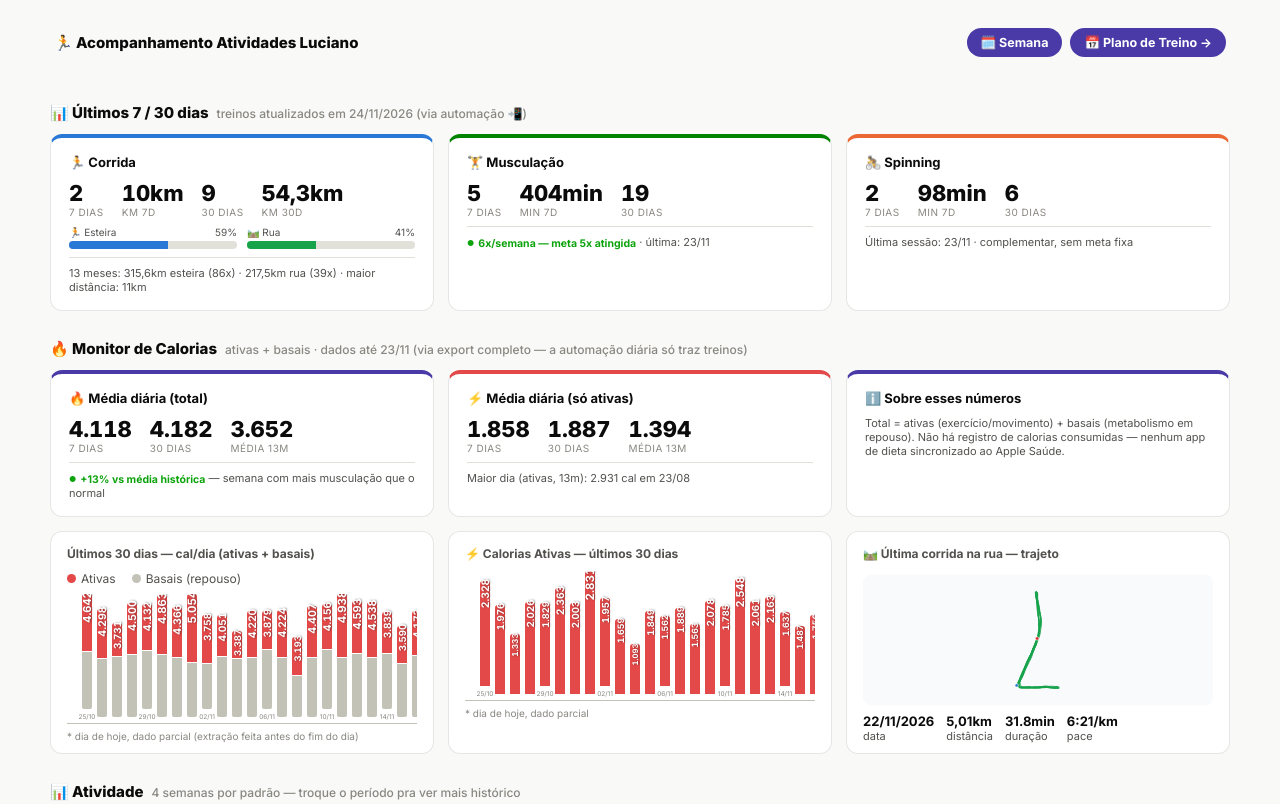
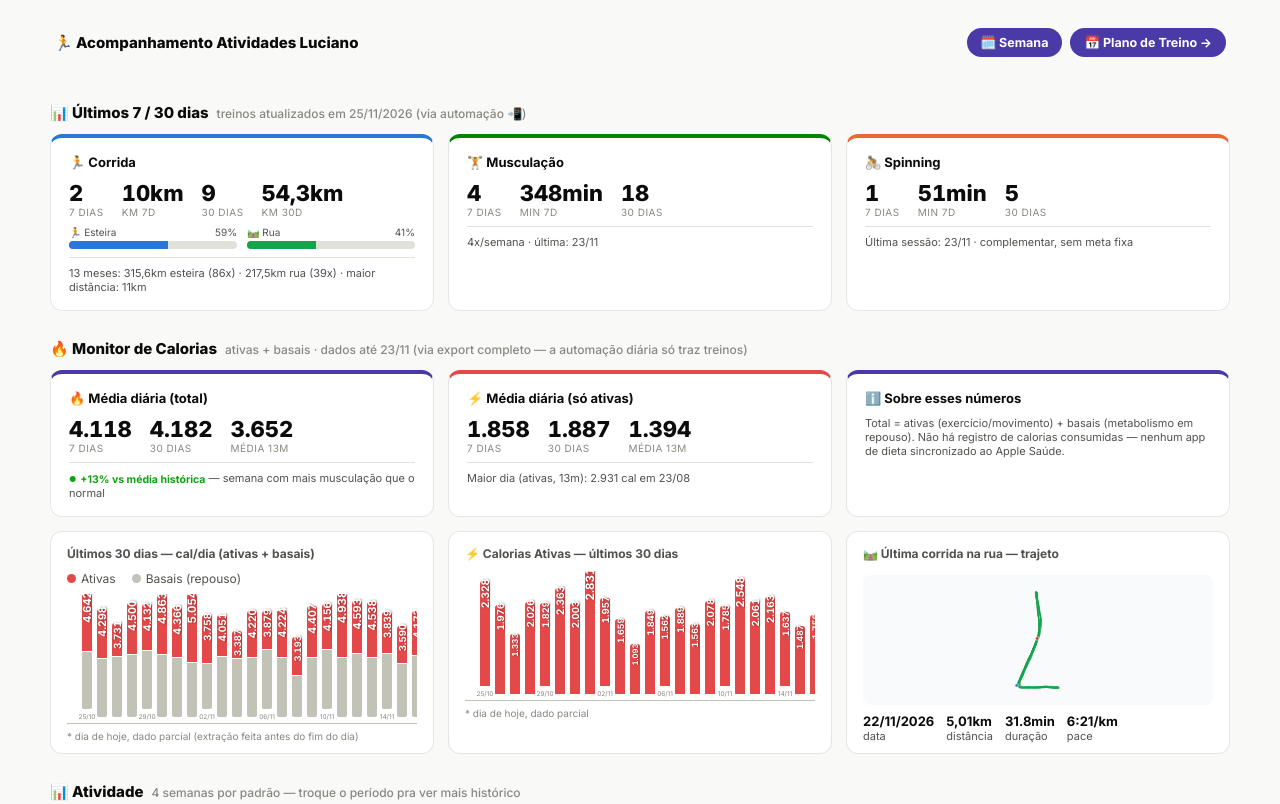
Before and after one commit to LucianoJr1972/painel-corrida-luciano, a plain HTML site: page index.html in a window 1280 px wide. Shown: the top 804 px of the page. Drawn offline with Linux system fonts and the light colour scheme.

Commit message:
Atualização automática do painel — 25/11/2026 12:10

```diff
--- a/index.html
+++ b/index.html
@@ -254,7 +254,7 @@
     <div style="display:flex; gap:8px; flex-wrap:wrap;"><a class="page-nav-link" href="semana.html">🗓️ Semana</a><a class="page-nav-link" href="plano_treino.html">📅 Plano de Treino →</a></div>
   </div>
 
-  <div class="section-title">📊 Últimos 7 / 30 dias <span class="section-sub">treinos atualizados em 24/11/2026 (via automação 📲)</span></div>
+  <div class="section-title">📊 Últimos 7 / 30 dias <span class="section-sub">treinos atualizados em 25/11/2026 (via automação 📲)</span></div>
   <div class="kpi-row">
     <div class="kpi-card c-corrida">
       <div class="kpi-head">🏃 Corrida</div>
@@ -279,18 +279,18 @@
     <div class="kpi-card c-musc">
       <div class="kpi-head">🏋️ Musculação</div>
       <div class="kpi-nums">
-        <div class="kpi-num-block"><div class="num">5</div><div class="lbl">7 dias</div></div>
-        <div class="kpi-num-block"><div class="num">404min</div><div class="lbl">min 7d</div></div>
-        <div class="kpi-num-block"><div class="num">19</div><div class="lbl">30 dias</div></div>
+        <div class="kpi-num-block"><div class="num">4</div><div class="lbl">7 dias</div></div>
+        <div class="kpi-num-block"><div class="num">348min</div><div class="lbl">min 7d</div></div>
+        <div class="kpi-num-block"><div class="num">18</div><div class="lbl">30 dias</div></div>
       </div>
-      <div class="kpi-foot"><span class="badge-good">6x/semana — meta 5x atingida</span> · última: 23/11</div>
+      <div class="kpi-foot">4x/semana · última: 23/11</div>
     </div>
     <div class="kpi-card c-spin">
       <div class="kpi-head">🚴 Spinning</div>
       <div class="kpi-nums">
-        <div class="kpi-num-block"><div class="num">2</div><div class="lbl">7 dias</div></div>
-        <div class="kpi-num-block"><div class="num">98min</div><div class="lbl">min 7d</div></div>
-        <div class="kpi-num-block"><div class="num">6</div><div class="lbl">30 dias</div></div>
+        <div class="kpi-num-block"><div class="num">1</div><div class="lbl">7 dias</div></div>
+        <div class="kpi-num-block"><div class="num">51min</div><div class="lbl">min 7d</div></div>
+        <div class="kpi-num-block"><div class="num">5</div><div class="lbl">30 dias</div></div>
       </div>
       <div class="kpi-foot">Última sessão: 23/11 · complementar, sem meta fixa</div>
     </div>
@@ -474,7 +474,7 @@
   </div>
 
   <footer>
-    Treinos atualizados via automação (Atalho iOS) em 24/11/2026 · Calorias via export completo do Apple Saúde (23/11)<br>
+    Treinos atualizados via automação (Atalho iOS) em 25/11/2026 · Calorias via export completo do Apple Saúde (23/11)<br>
     Plano de treino completo: <a href="plano_treino.html">plano_treino.html</a>
   </footer>
 
```
Also changed, not shown: plano_treino.html (+5 -5 lines), semana.html (+3 -3 lines).
